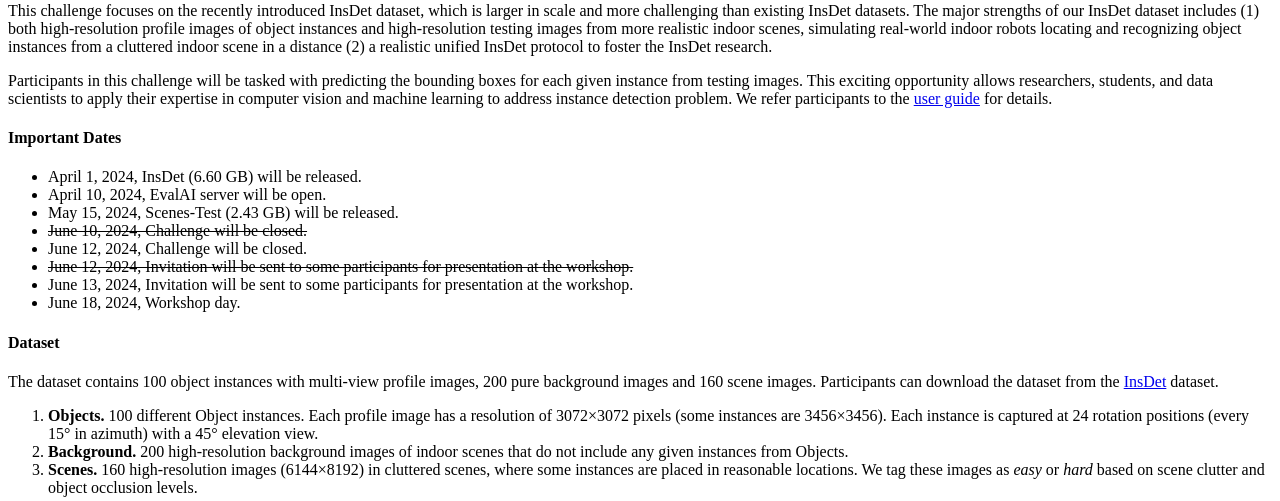
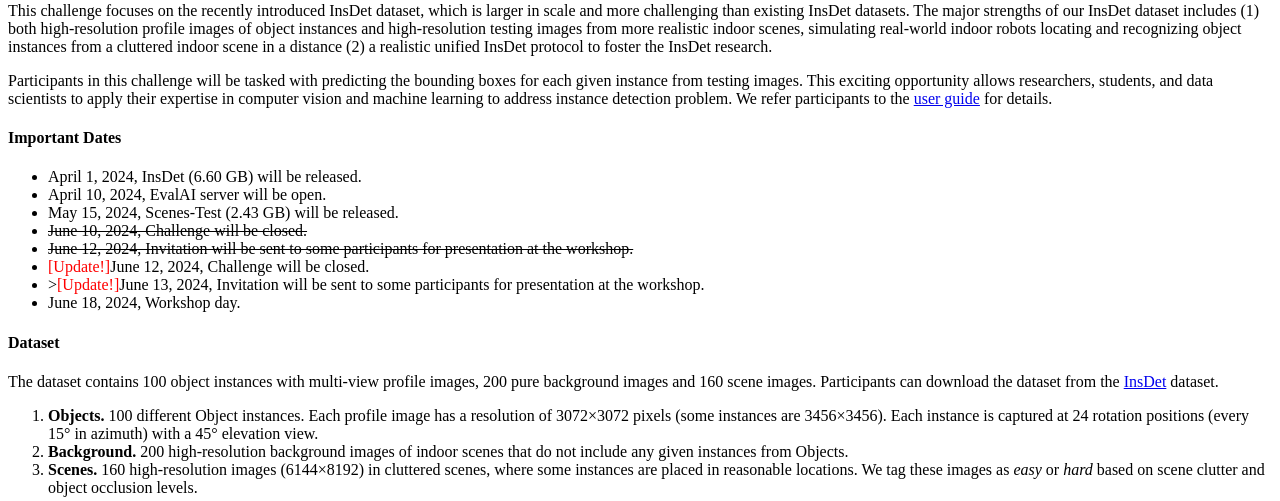
Before and after one commit to shenqq377/InsDetChallenge-CVPR2024, a Python web app: template templates/description.html in a window 1280 px wide. Shown: the part 871-1372 px from the top of the page. Run offline with Jinja, Linux system fonts and the light colour scheme; the template is opened without the code that fills it, so the values that code supplies are empty.

Commit message:
Update important date

```diff
--- a/templates/description.html
+++ b/templates/description.html
@@ -12,9 +12,9 @@
 <li>April 10, 2024, EvalAI server will be open.</li>
 <li>May 15, 2024, Scenes-Test (2.43 GB) will be released.</li>
 <s><li>June 10, 2024, Challenge will be closed.</li></s>
-<li>June 12, 2024, Challenge will be closed.</li>
 <s><li>June 12, 2024, Invitation will be sent to some participants for presentation at the workshop.</li></s>
-<li>June 13, 2024, Invitation will be sent to some participants for presentation at the workshop.</li>
+<li><span style="color:red;">[Update!]</span>June 12, 2024, Challenge will be closed.</li>
+<li>><span style="color:red;">[Update!]</span>June 13, 2024, Invitation will be sent to some participants for presentation at the workshop.</li>
 <li>June 18, 2024, Workshop day.</li>
 </ul>
 <h4>Dataset</h4>
```
